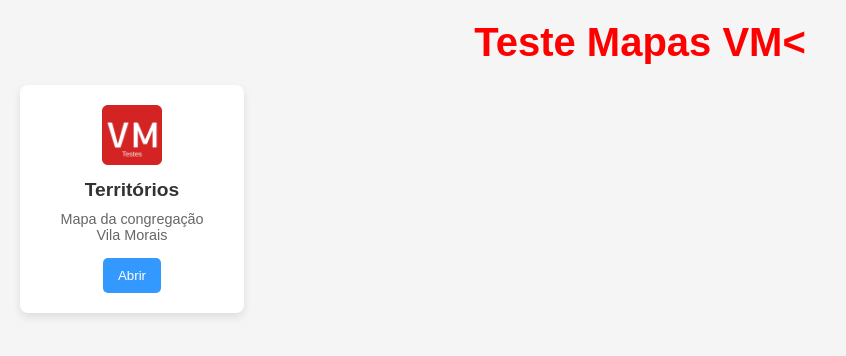
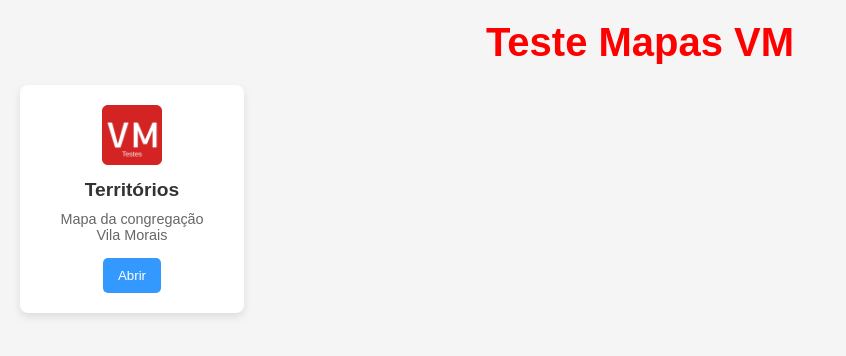
Before and after one commit to matheberti/AppShelf, a plain HTML site: page index.html in a window 1280 px wide. Shown: the whole page, without its empty margins (0-846 px from the left). Drawn offline with Linux system fonts and the light colour scheme.

Commit message:
Update index.html

```diff
--- a/index.html
+++ b/index.html
@@ -8,7 +8,7 @@
   </head>
   <body>
     <header>
-      <h1>Teste Mapas VM<</h1>
+      <h1>Teste Mapas VM</h1>
     </header>
     <main>
      <cente>
```
